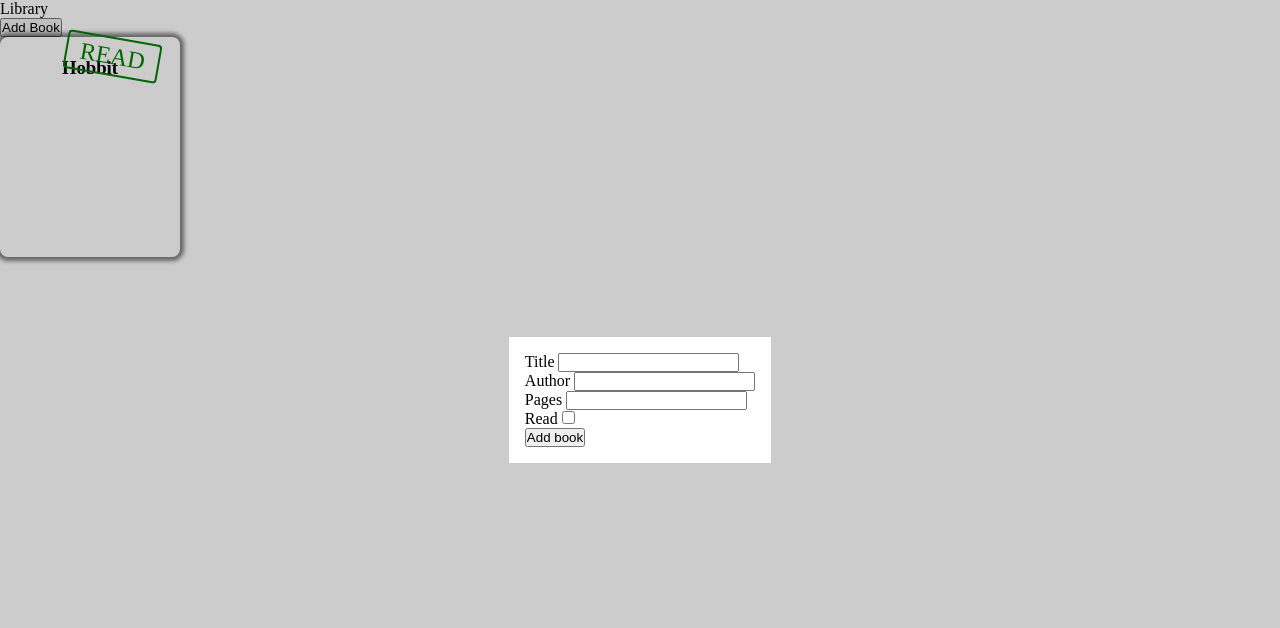
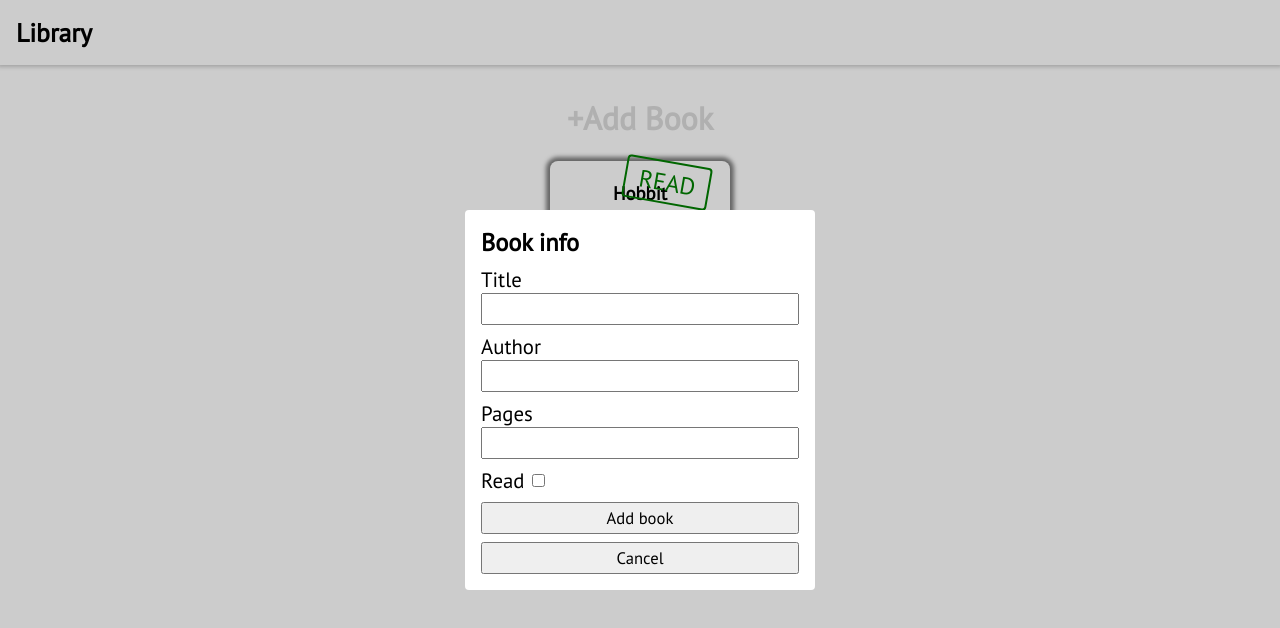
Before and after one commit to MarcosGTS/Odin-Library, a website: page index.html in a window 1280 px wide. Both pictures are taken after a click on the button "Add Book". Drawn offline with Linux system fonts and the light colour scheme.

Commit message:
add style form and header

```diff
--- a/index.html
+++ b/index.html
@@ -19,6 +19,7 @@
 
     <div id="book-modal" class="hide">
       <form id='book-form' action="">
+        <h3>Book info</h3>
         <div>
           <label for="title">Title</label>
           <input type="text" name="title" id="title">
@@ -37,6 +38,7 @@
         </div>
         <div>
           <button type="submit" id="add-book">Add book</button>
+          <button type="button">Cancel</button>
         </div>
       </form>
     </div>
--- a/script.js
+++ b/script.js
@@ -13,9 +13,6 @@ Book.prototype.toggleRead = function toggleRead() {
 };
 
 let myLibrary = [
-  new Book('Hobbit', 'Marcos', 100, true),
-  new Book('Hobbit', 'Marcos', 100, false),
-  new Book('Hobbit', 'Marcos', 100, true),
   new Book('Hobbit', 'Marcos', 100, true),
 ];
 
@@ -80,10 +77,11 @@ function addBookToLibrary() {
   const author = document.querySelector('#author').value;
   const pages = document.querySelector('#pages').value;
   const read = document.querySelector('#read').checked;
+  const hasBook = myLibrary.some((book) => book.title === title);
 
-  const newBook = new Book(title, author, pages, read);
+  if (hasBook) return;
 
-  myLibrary.push(newBook);
+  myLibrary.push(new Book(title, author, pages, read));
   displayBooks();
 }
 
--- a/style.css
+++ b/style.css
@@ -1,15 +1,64 @@
+@import url('https://fonts.googleapis.com/css2?family=PT+Sans&display=swap');
+
 * {
   margin: 0;
   padding: 0;
   box-sizing: border-box;
 
+  font-family:'PT sans', Arial, Helvetica, sans-serif;
   --spacing: 20px;
 }
 
+header {
+  padding: 1rem;
+  box-shadow: 0 0 4px 2px rgba(0, 0, 0, .2);
+}
+
+main {
+  display: flex;
+  flex-direction: column;
+  align-items: center;
+}
+
+.logo {
+  font-size: clamp(1rem, 2vw, 2rem);
+  font-weight: bold;
+}
+
+#popup-btn {
+  margin: 2rem 0;
+
+  width: fit-content;
+  height: 2rem;
+
+  font-size: 2rem;
+  font-weight: bold;
+
+  cursor: pointer;
+
+  color: gainsboro;
+  border: none;
+  background-color: rgba(0, 0, 0, 0);
+
+  transition: all 200ms ease-out;
+}
+
+#popup-btn::before {
+  content: '+';
+}
+
+#popup-btn:hover {
+  color: black;
+  font-size: 2.2rem;
+}
+
+/* change to grid for auto fit */
 #bookshelf {
   display: flex;
   flex-wrap: wrap;
+  justify-content: center;
   gap: var(--spacing);
+  padding: 0 2rem;
 }
 
 .book {
@@ -116,13 +165,41 @@
 
 /* Popup logic */
 
-#book-modal.hide {
-  display: none;
+#book-form {
+  display: flex;
+  flex-direction: column;
+  gap: 0.5rem;
+
+  padding: 1rem;
+  width: min(100vw, 350px);
+  background-color: white;
+
+  font-size: 1.3rem;
+
+  border-radius: 4px;
 }
 
-#book-form {
-  padding: 1rem;
-  background-color: white;
+#book-form input:not([type='checkbox']),
+#book-form button {
+  height: 2rem;
+  width: 100%;
+  font-size: 80%;
+}
+
+#book-form div:nth-child(5) {
+  display: flex;
+  align-items: center;
+}
+
+#book-form input[type='checkbox'] {
+  margin-left: .5rem;
+}
+
+#book-form div:nth-last-child(1) {
+  display: flex;
+  flex-direction: column;
+
+  gap: .5rem;
 }
 
 #book-modal.showing #book-form {
@@ -130,7 +207,11 @@
 }
 
 #book-modal.hiding #book-form {
-   animation: shrink 500ms forwards;
+  animation: shrink 500ms forwards;
+}
+
+#book-modal.hide {
+  display: none;
 }
 
 #book-modal{
```
